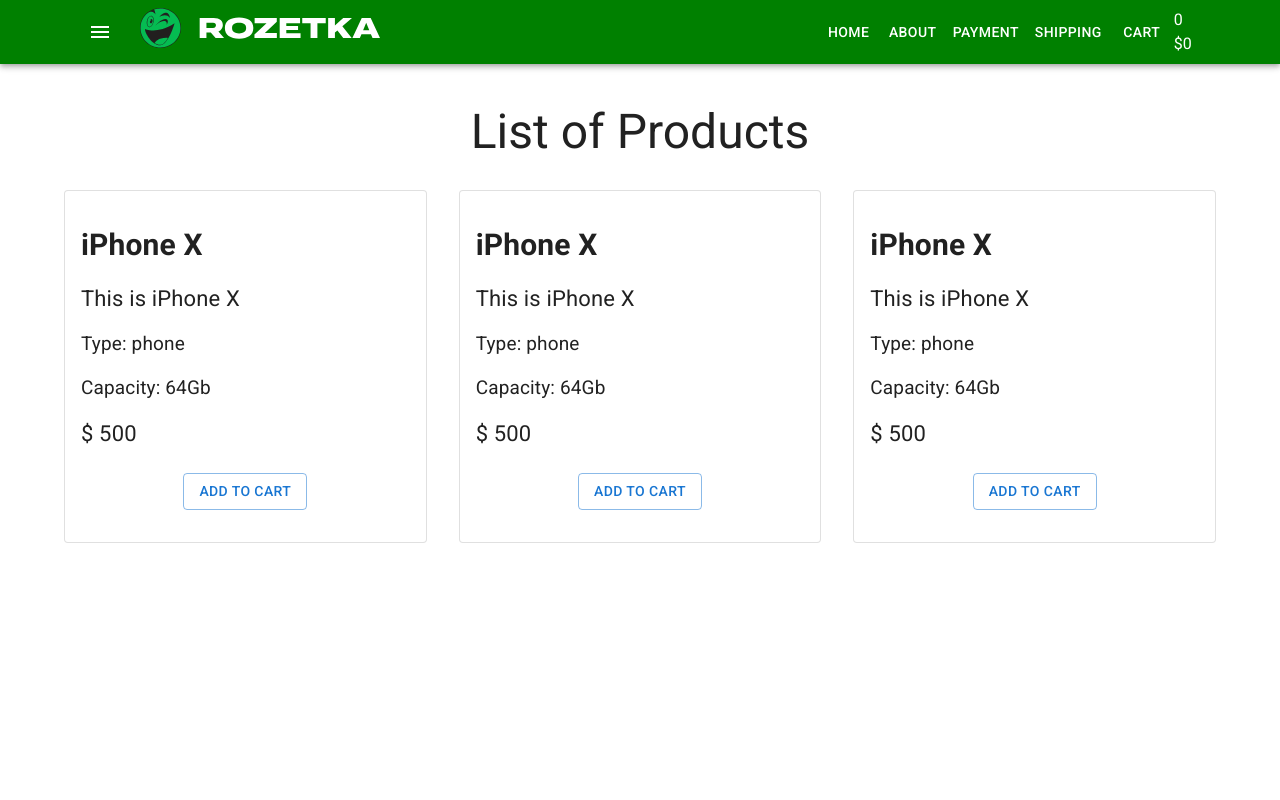
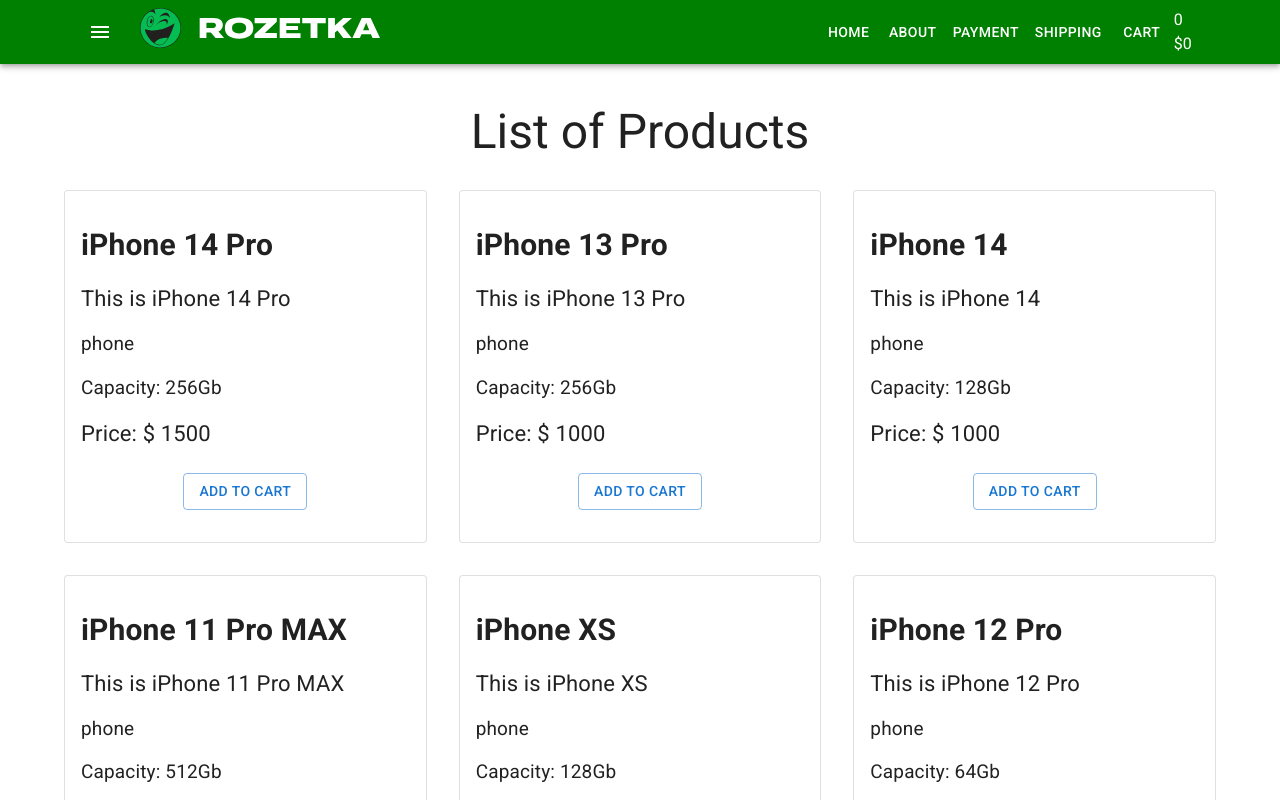
Before and after one commit to shege68/shop-project, a React (Create React App) app: page / in a window 1280 px wide. Shown: the top 800 px of the page. Built offline with nearby package versions, Linux system fonts and the light colour scheme.

Commit message:
добавили масив продуктів

```diff
--- a/src/components/Products/ProductList.tsx
+++ b/src/components/Products/ProductList.tsx
@@ -1,5 +1,6 @@
 import { Grid, Typography } from '@mui/material'
 import ProductListItem from './ProductListItem'
+import productsArray from 'utils/productsArray'
 
 type Props = {}
 
@@ -15,15 +16,17 @@
                 List of Products
             </Typography>
             <Grid container spacing={4}>
-                <Grid item xs={12} sm={6} md={4}>
-                    <ProductListItem />
-                </Grid>
-                <Grid item xs={12} sm={6} md={4}>
-                    <ProductListItem />
-                </Grid>
-                <Grid item xs={12} sm={6} md={4}>
-                    <ProductListItem />
-                </Grid>
+                {productsArray.map((product) => (
+                    <Grid item xs={12} sm={6} md={4}>
+                        <ProductListItem
+                            title={product.title}
+                            description={product.description}
+                            type={product.type}
+                            capacity={product.capacity}
+                            price={product.price}
+                        />
+                    </Grid>
+                ))}
             </Grid>
         </>
     )
--- a/src/components/Products/ProductListItem.tsx
+++ b/src/components/Products/ProductListItem.tsx
@@ -1,17 +1,25 @@
 import { Button, Card, CardActions, CardContent } from '@mui/material'
 import './ProductListItem.scss'
 
-type Props = {}
+type Props = {
+    title: string
+    description: string
+    capacity: string
+    type: string
+    price: number
+}
 
 const ProductListItem = (props: Props) => {
     return (
         <Card className="product" variant="outlined">
             <CardContent>
-                <h4 className="product-title">iPhone X</h4>
-                <div className="product-description">This is iPhone X</div>
-                <div className="product-features">Type: phone</div>
-                <div className="product-features">Capacity: 64Gb</div>
-                <div className="product-price">$ 500</div>
+                <h4 className="product-title">{props.title}</h4>
+                <div className="product-description">{props.description}</div>
+                <div className="product-features">{props.type}</div>
+                <div className="product-features">
+                    Capacity: {props.capacity}Gb
+                </div>
+                <div className="product-price">Price: $ {props.price}</div>
                 <CardActions className="btn-wrap">
                     <Button variant="outlined">Add to cart</Button>
                 </CardActions>
--- /dev/null
+++ b/src/utils/productsArray.ts
@@ -0,0 +1,54 @@
+type Product = {
+    title: string
+    description: string
+    capacity: string
+    type: string
+    price: number
+}
+
+const productsArray: Product[] = [
+    {
+        title: 'iPhone 14 Pro',
+        description: 'This is iPhone 14 Pro',
+        type: 'phone',
+        capacity: '256',
+        price: 1500,
+    },
+    {
+        title: 'iPhone 13 Pro',
+        description: 'This is iPhone 13 Pro',
+        type: 'phone',
+        capacity: '256',
+        price: 1000,
+    },
+    {
+        title: 'iPhone 14',
+        description: 'This is iPhone 14 ',
+        type: 'phone',
+        capacity: '128',
+        price: 1000,
+    },
+    {
+        title: 'iPhone 11 Pro MAX',
+        description: 'This is iPhone 11 Pro MAX',
+        type: 'phone',
+        capacity: '512',
+        price: 2000,
+    },
+    {
+        title: 'iPhone XS',
+        description: 'This is iPhone XS',
+        type: 'phone',
+        capacity: '128',
+        price: 500,
+    },
+    {
+        title: 'iPhone 12 Pro',
+        description: 'This is iPhone 12 Pro',
+        type: 'phone',
+        capacity: '64',
+        price: 1500,
+    },
+]
+
+export default productsArray
```
